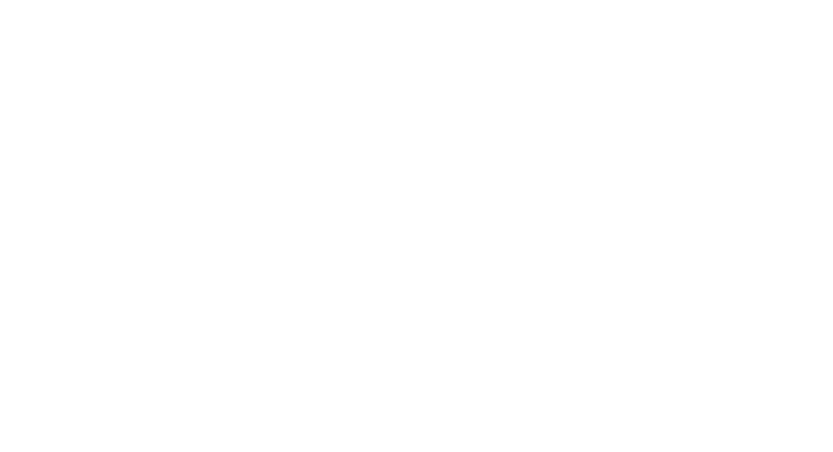
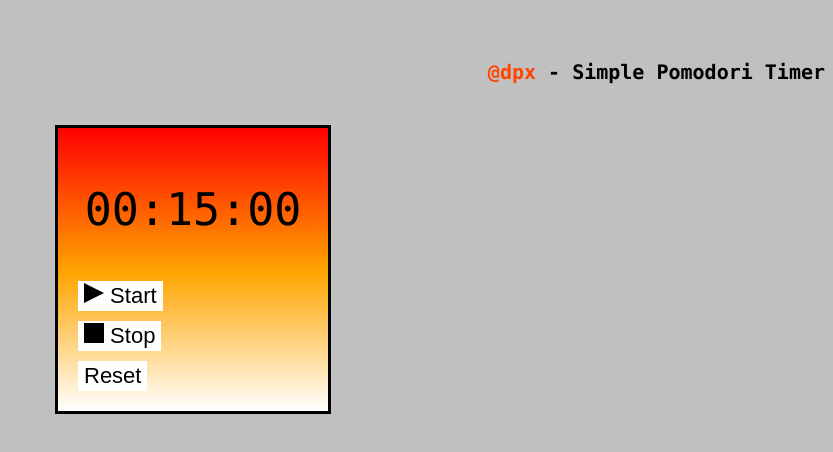
Before and after one commit to dpxgit/dpxPomodoriTimer, a plain HTML site: page index.html in a window 1280 px wide. Shown: the whole page, without its empty margins (447-1280 px from the left). Drawn offline with Linux system fonts and the light colour scheme.

Commit message:
Added file contents

```diff
--- a/assets/main.js
+++ b/assets/main.js
@@ -0,0 +1,61 @@
+//init globals
+const ptTimerMinutes = 15;
+let initialtime = ptTimerMinutes * 60;
+let timeCounter = 0;
+let refreshIntervalId;
+const audio = new Audio("http://cd.textfiles.com/sbsw/BEEPCHMS/MORSE.WAV");
+//draw timer time
+redrawTimer(0);
+
+//tofix
+// timer gaat naar 24:00:00 wanneer kleiner dan 0
+// ================================
+function redrawTimer(cnt) {
+    let date = new Date(null);
+    date.setSeconds(initialtime - cnt); // specify value for SECONDS here
+    let result = date.toISOString().substr(11, 8);
+    document.getElementById("counterTime").innerHTML = "" + result;
+}
+// ================================
+function onTimer() {
+    timeCounter += 1;
+    redrawTimer(timeCounter);
+    if (timeCounter >= initialtime) {
+        audio.play();
+        clearInterval(refreshIntervalId);
+    }
+}
+// ================================
+function InitPomo() {
+    //declare buttons
+    let startButton = document.getElementById("startB");
+    let stopButton = document.getElementById("stopB");
+    let resetButton = document.getElementById("resetB");
+
+    //add actions, event listeners
+    startButton.addEventListener(
+        "click",
+        function() {
+            refreshIntervalId = setInterval(onTimer, 1000);
+        },
+        false
+    );
+    //
+    resetButton.addEventListener(
+        "click",
+        function() {
+            timeCounter = 0;
+            redrawTimer(0);
+        },
+        false
+    );
+    //
+    stopButton.addEventListener(
+        "click",
+        function() {
+            clearInterval(refreshIntervalId);
+        },
+        false
+    );
+    //
+}
--- a/assets/style.css
+++ b/assets/style.css
@@ -0,0 +1,47 @@
+body {
+    font-family: consolas;
+    margin-top: 60px;
+    background-color: silver;
+    font-size: 12px;
+}
+
+h1 {
+    text-align: right;
+    font-size: 20px;
+}
+
+a {
+    color: orangered;
+    text-decoration: none;
+}
+
+#counterTime {
+    font-size: 45px;
+}
+
+.containerX {
+    text-transform: uppercase;
+    font-size: 20px;
+    margin: 0 auto;
+    width: 250px;
+    background: linear-gradient( to bottom, red 0%, orange 51%, white 100%);
+    /* W3C, IE10+, FF16+, Chrome26+, Opera12+, Safa+ */
+    border-color: black;
+    border-style: solid;
+    text-align: center;
+    padding: 10px;
+}
+
+button {
+    font-size: 22px;
+    background-color: white;
+    height: 30px;
+    border: none;
+    display: block;
+    margin: 10px;
+}
+
+.mySvg {
+    width: 20px;
+    height: 20px;
+}
--- a/index.html
+++ b/index.html
@@ -12,10 +12,35 @@
 
 <body>
 
+    <body onload="InitPomo()">
+
+        <h1><a href="https://twitter.com/dpx">@dpx</a> - Simple Pomodori Timer</h1>
+
+        <BR>
+        <BR>
+
+        <div class="containerX">
+            <p id="counterTime"></p>
+            <div>
+                <button id="startB"><svg class="mySvg">
+       <polygon points="0,00 20,10 20,10 0,20"
+        style="fill:black;stroke:purple;stroke-width:0;fill-rule:evenodd;" />
+      Sorry, your browser does not support inline SVG.
+      </svg>
+      Start</button>
+                <button id="stopB"><svg class="mySvg">
+       <polygon points="0,00 20,0 20,20 0,20"
+        style="fill:black;stroke:purple;stroke-width:0;fill-rule:evenodd;" />
+      Sorry, your browser does not support inline SVG.
+      </svg>
+              Stop</button>
+                <button id="resetB">Reset</button>
+            </div>
+        </div>
 
 
-    <script src="assets/main.js"></script>
+        <script src="assets/main.js"></script>
 
-</body>
+    </body>
 
 </html>
```
